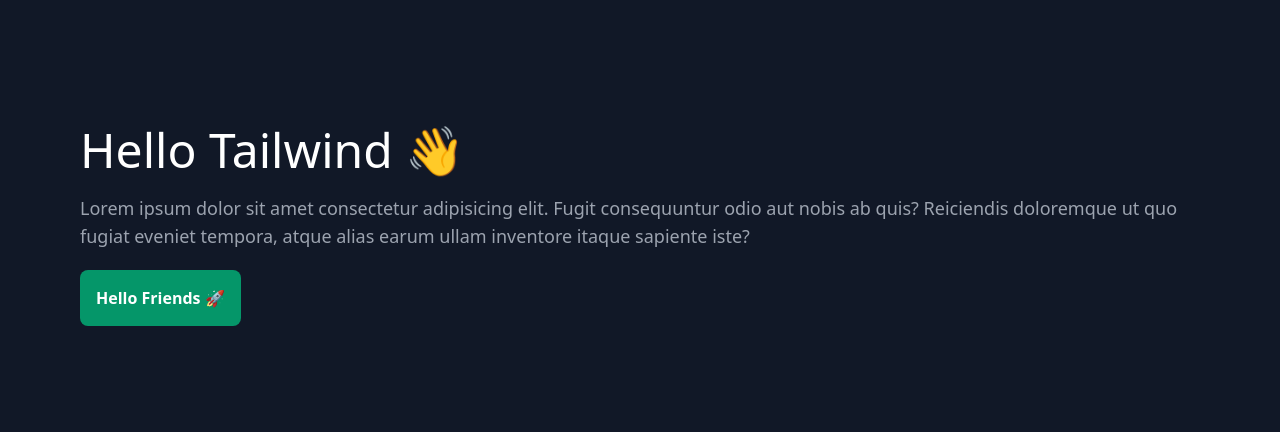
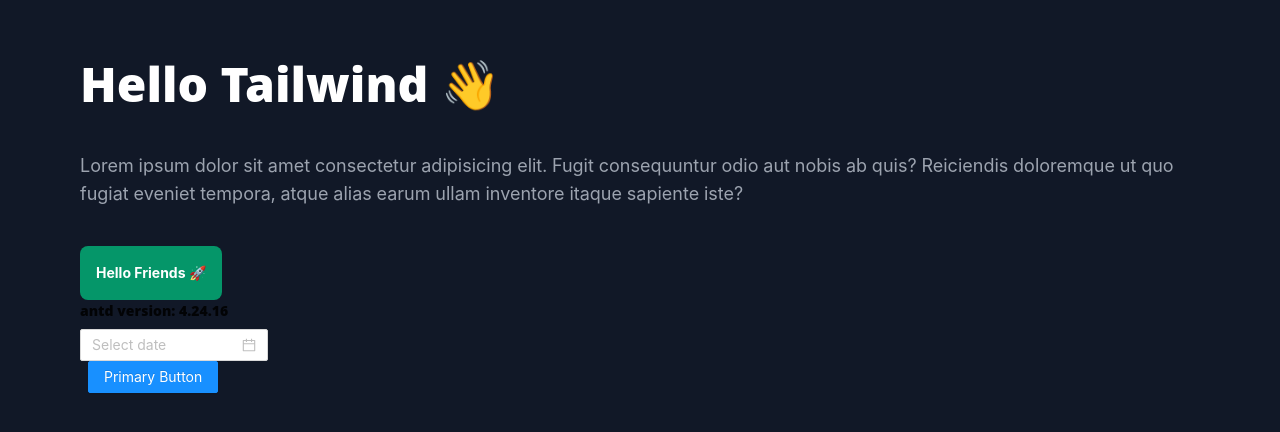
Before and after one commit to chowzzzz/react-microfrontend-2, a React app: page / in a window 1280 px wide. Shown: the part 174-606 px from the top of the page. Built offline with nearby package versions, Linux system fonts and the light colour scheme.

Commit message:
add ant design system

```diff
--- a/package.json
+++ b/package.json
@@ -15,6 +15,7 @@
 	"license": "ISC",
 	"dependencies": {
 		"@reduxjs/toolkit": "^1.6.1",
+		"antd": "^4.16.13",
 		"react": "^17.0.2",
 		"react-dom": "^17.0.2",
 		"react-redux": "^7.2.4",
@@ -27,6 +28,7 @@
 		"@babel/preset-react": "^7.14.5",
 		"autoprefixer": "^10.3.3",
 		"babel-loader": "^8.2.2",
+		"babel-plugin-import": "^1.13.3",
 		"css-loader": "^6.2.0",
 		"eslint": "^7.32.0",
 		"eslint-plugin-react": "^7.25.1",
@@ -36,6 +38,8 @@
 		"favicons-webpack-plugin": "^5.0.2",
 		"file-loader": "^6.2.0",
 		"html-webpack-plugin": "^5.3.2",
+		"less": "^4.1.1",
+		"less-loader": "^10.0.1",
 		"postcss": "^8.3.6",
 		"postcss-cli": "^8.3.1",
 		"style-loader": "^3.2.1",
--- a/src/App.css
+++ b/src/App.css
@@ -1,4 +1,18 @@
 .App {
 	margin: 1rem;
-	font-family: Arial, Helvetica, sans-serif;
+	font-family: Open Sans;
 }
+
+h1 {
+	font-family: Open Sans;
+	font-weight: 800 !important;
+}
+
+h2,
+h3,
+h4,
+h5,
+h6 {
+	font-family: Open Sans;
+	font-weight: 700 !important;
+}
--- a/src/App.js
+++ b/src/App.js
@@ -1,6 +1,9 @@
 import React, { Component } from "react";
 import "./App.css";
-import "./styles/output.css"
+import "./styles/output.css";
+import "antd/dist/antd.less";
+
+import { Button, DatePicker, version } from "antd";
 
 class App extends Component {
 	render() {
@@ -16,6 +19,12 @@
 				<button className="p-4 bg-green-600 rounded-lg font-bold text-white mt-5 hover:bg-gray-600">
 					Hello Friends 🚀
 				</button>
+
+				<h1>antd version: {version}</h1>
+				<DatePicker />
+				<Button type="primary" style={{ marginLeft: 8 }}>
+					Primary Button
+				</Button>
 			</div>
 		);
 	}
--- a/webpack.config.js
+++ b/webpack.config.js
@@ -22,6 +22,34 @@
 				test: /\.css$/,
 				// Needs to be in this order, css-loader turns css to js files, style-loader extracts css into files as string
 				use: ["style-loader", "css-loader"]
+			},
+			{
+				test: /\.less$/,
+				use: [
+					{
+						loader: "style-loader"
+					},
+					{
+						loader: "css-loader"
+					},
+					{
+						loader: "less-loader",
+						options: {
+							lessOptions: {
+								modifyVars: {
+									// hack: `true; @import "${path.resolve(
+									// 	__dirname,
+									// 	"theme.less"
+									// )}"`
+									"primary-color": "#494097",
+									"font-family":
+										"Source Sans Pro -apple-system, BlinkMacSystemFont, 'Segoe UI', Roboto, 'Helvetica Neue', Arial, 'Noto Sans', sans-serif, 'Apple Color Emoji', 'Segoe UI Emoji', 'Segoe UI Symbol'"
+								},
+								javascriptEnabled: true
+							}
+						}
+					}
+				]
 			},
 			{
 				test: /\.(png|svg|jpg|jpeg|gif|ico)$/,
```
Also changed, not shown: .babelrc, 2 other files (tests, documents, lock files or other folders).
